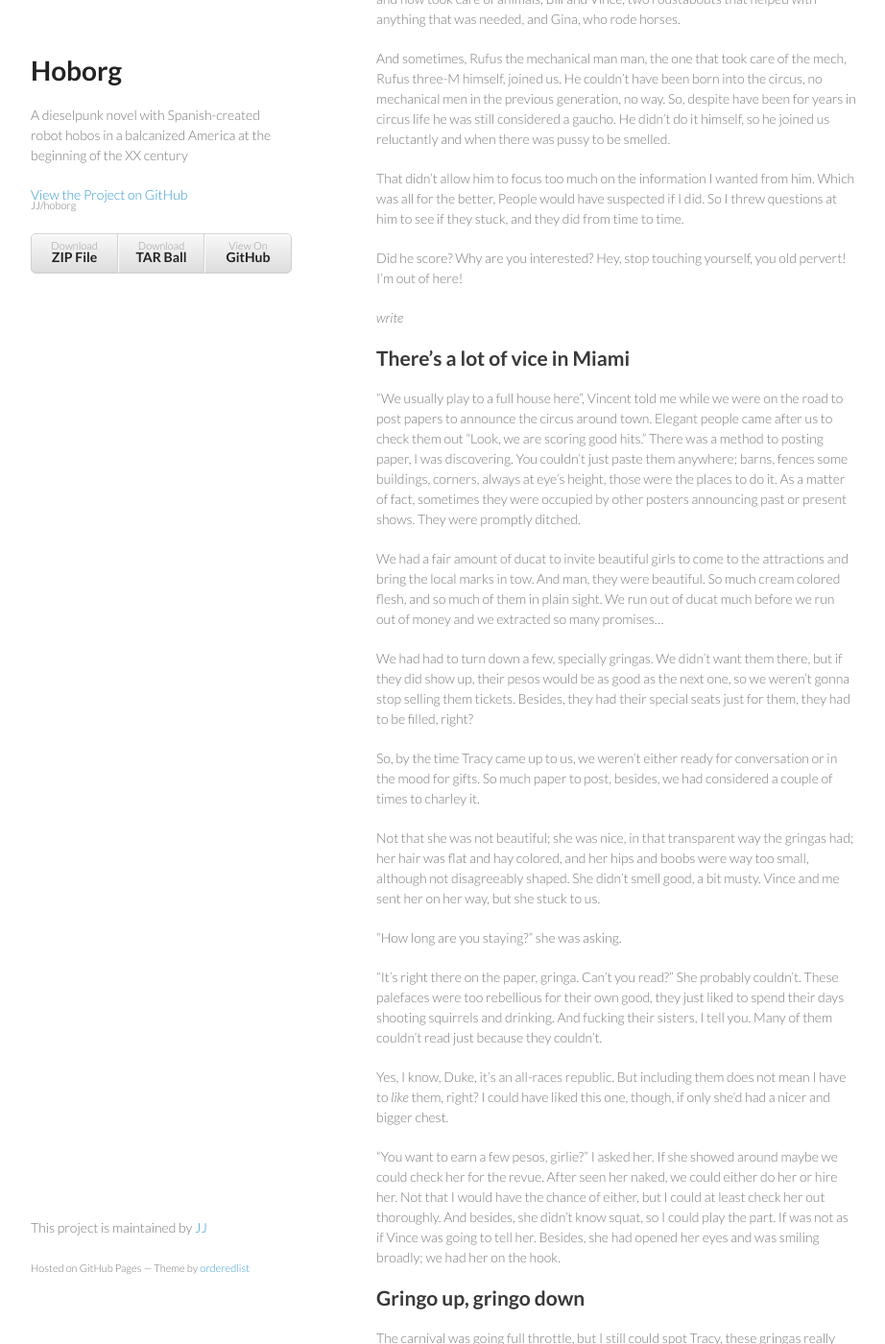
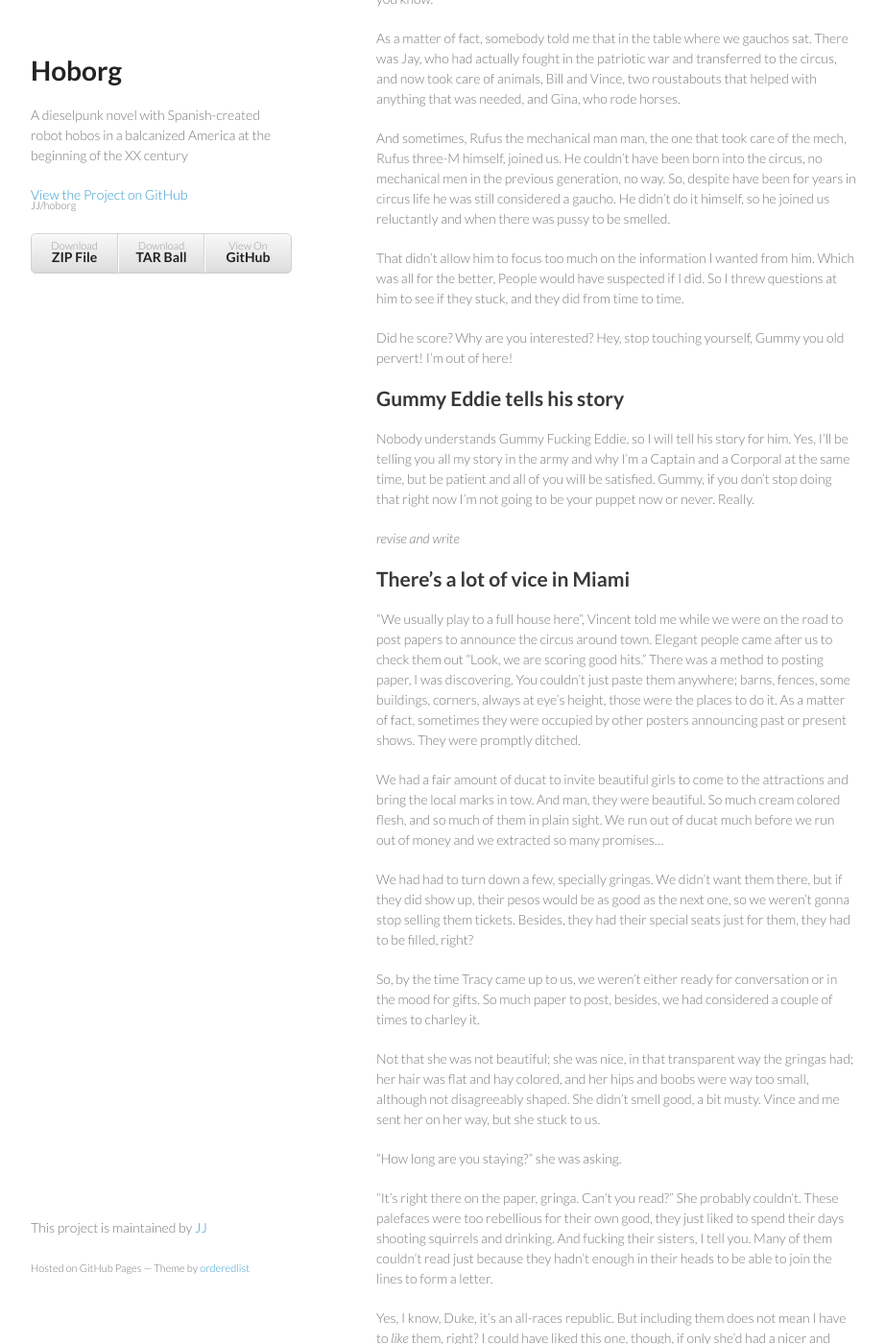
Before and after one commit to JJ/hoborg, a Jekyll site: the page built from text/text.md, in a window 1280 px wide and 1400 px high, scrolled down 13120 px. Shown: the whole window at 96% size, without its empty margins (178-1100 px from the left). Built offline with Jekyll 4.4.1, drawn with Linux system fonts in a browser that asks for light colours; some of the changed text lies outside the part shown.

Commit message:
Sync text/text.md from master to gh-pages

```diff
--- a/text/text.md
+++ b/text/text.md
@@ -5,7 +5,7 @@
 -----------
 
 This novel is released under a free license. Please check [its web for
-details](http://github.com/JJ/hoborg).
+details](http://github.com/JJ/hoborg). You can help by proof-reading, forking, or just talking about it.
 
 Meet the mechanical man
 ----------------------------------
@@ -208,9 +208,14 @@
 bigger than a chicken." He said, while Fist-means-business smiled in a
 nondescript way. "But yes, we can say it does that too".
 
-I got the money, I told them I took it from there, and they left and I
-never ever saw them again. Now that I've got what they want I'll have
-to look for them when I arrive at my destination. But that's not going
+I got the money, I told them I took it from there, and they were on
+their way and I
+never ever saw them again, and I won't until I do the delivery in a
+few days. Now that I've got what they want I'll have
+to look for them when I arrive at my destination. Or rather they will
+look for me.
+
+Whatever, that's not going
 to be today. No, today I'm not gonna tell you about my joining the
 circus either.  Something I didn't really thought was going to be
 necessary.
@@ -222,14 +227,15 @@
 weather today or just plainly fed up with telling stories, so it's
 going to be my pleasure to delight you today with the story of my
 life before the Call. No, Gummy Eddy, you've never heard this before, I
-promise. It's all made up, I mean, this is the real deal. I haven't
+promise. It's all made up, I mean, this is the real deal, all I've
+told you before was made up. Besides, I haven't
 even started to drink today! Oh my, I haven't even started to drink
 today. Somebody buy me a drink, oh please. Captain Cabo?
 
 That's better. So, it's my pleasure now to tell you the story. When I was a little boy...
 
 OK, OK, please behave yourselves. I
-will cut it short. During the Civil War I was in the Glorious
+will cut it short. During the  War I was in the Glorious
 Confederate Army, so yes, what's with it? This was Florida, it was a
 confederate state, I was conscripted! I never had any slaves! I've
 told you!
@@ -375,7 +381,7 @@
 and raised his offer. What the hell, he could have offered me the
 whole fucking circus. "How much is that worth for you?"
 
-"American dollars?" The suited man snorted. Now I could see that the
+"American dollars?" I replied, and the suited man snorted. Now I could see that the
 suit had been recently cleaned, ironed and starched, but was the worse
 for wear and threadbare in places. And his hair was not greased back,
 just dirty and greasy. He was a lot louse, probably, somebody
@@ -474,10 +480,11 @@
 the mech carriage. He purposefully knocked on the door, looking at me
 and moving his mouth in the first phase of a smile that tried to
 instill trust but would have failed if it weren't for the fact that I
-was beyond worrying about trust, I could only see beyond the door of that
+was beyond worrying about trust, My mind could only focus on what was
+inside that
 carriage. And he saw that.
 
-"So, how much is this worth for you?" he asked me.
+"So, how many pesos, real money,  is this worth for you?" he asked me.
 
 I didn't answer straight away. But that was probably the wrong answer,
 because he knew that, come this point, I wasn't gonna get back.
@@ -654,7 +661,8 @@
 No, that's Fulgencio Ribera, with a b. I don't know any Rivera from
 anywhere. I went to school in... What's with it? Why do you want to
 know? Did I ask you where you served, Captain? Does anybody know the
-whereabouts of Duke's castle?
+whereabouts of Duke's castle? Yes, yay, in the slopes of the Big Rock
+Candy Mountain by the Lemonade Springs.
 
 Just go to hell. I'm off to sleep.
 
@@ -741,10 +749,21 @@
 I did. So I threw questions at him to see if they stuck, and they did
 from time to time.
 
-Did he score? Why are you interested? Hey, stop touching yourself, you
+Did he score? Why are you interested? Hey, stop touching yourself,
+Gummy you
 old pervert! I'm out of here!
 
-*write*
+Gummy Eddie tells his story
+-----------------------------------------
+
+Nobody understands Gummy Fucking Eddie, so I will tell his story for
+him. Yes, I'll be telling you all my story in the army and why I'm a
+Captain and a Corporal at the same time, but be patient and all of you
+will be satisfied. Gummy, if you don't stop doing that right now I'm
+not going to be your puppet now or never. Really.
+
+*revise and write*
+
 
 There's a lot of vice in Miami
 --------------------------------------
@@ -753,7 +772,7 @@
 on the road to post papers to announce the circus around town. Elegant
 people came after us to check them out "Look, we are scoring good
 hits." There was a method to posting paper, I was discovering. You
-couldn't just paste them anywhere; barns, fences some buildings,
+couldn't just paste them anywhere; barns, fences, some buildings,
 corners, always at eye's height, those were the places to do it. As a
 matter of fact, sometimes they were occupied by other posters
 announcing past or present shows. They were promptly ditched.
@@ -785,19 +804,28 @@
 couldn't. These palefaces were too rebellious for their own good, they
 just liked to spend their days shooting squirrels and drinking. And
 fucking their sisters, I tell you. Many of them couldn't read just
-because they couldn't.
+because they hadn't enough in their heads to be able to join the lines
+to form a letter.
 
 Yes, I know, Duke, it's an all-races republic. But including them does
 not mean I have to *like* them, right? I could have liked this one,
 though, if only she'd had a nicer and bigger chest.
 
-"You want to earn a few pesos, girlie?" I asked her. If she showed
+"You want to earn a few pesos, girlie?" I asked her. If she came
 around maybe we could check her for the revue. After seen her naked,
 we could either do her or hire her. Not that I would have the chance
 of either, but I could at least check her out thoroughly. And besides,
 she didn't know squat, so I could play the part. If was not as if
 Vince was going to tell her. Besides, she had opened her eyes and was
 smiling broadly; we had her on the hook.
+
+"So, do you have a name to go with those beautiful eyes?" I asked
+yer. Vince just continued checking her out.
+
+"Tracy." She said while he blinked. Yay, we had her on the hook. Or
+the other way round.
+
+*revise*
 
 Gringo up, gringo down
 ------------------------------
@@ -806,6 +834,42 @@
 these gringas really don't know how to mix with the crowd. She was so
 white and blond and she put a white dress on top of that just so that
 she could be made out even by night and with closed eyes.
+
+We got her to the ringmaster, and as a payment we got to see her naked
+while she was checked for the nudist colony. That was the only act she
+could do on short notice, because there's nothing much that needs to
+be done, just be naked. Pretty girls usually started at the circus
+that way before they learned something and graduated to the revues or
+jig shows if they were whites, or even real circus acts if they were
+good at it, and they got assigned from the government.
+
+But no government job was needed to stand naked and pout, which she
+seemed to be good enough at. Not a great body, even for a
+paleface. Too whitey, cute pair of boobs, those pink nipples could win
+her a good pouch of pesos, and flat booty, but hey, she was white,
+what could you expect. And she had a bushy crotch that extended almost
+up to her belly button. Nudist colony girls had it shaved, but there
+was going to be no time today, the sideshows were about to begin.
+
+Vince, the ringmaster and me just left her there while we talked among
+us as if we were examining a horse. She started to cover herself and
+we knew it was time to hire or kick her off, because if we let it
+linger for too long she could change her mind.
+
+Yes, I knew all that by that time. You learn fast in the circus and
+you learn a lot of trades, but the first thing you learn is people,
+what they do and what you can do to them. That includes girls.
+
+So of course she was hired for the day. Vince and me led her to the
+carriage that was shared by the nudist colony girls that came with the
+circus, another day hire was also there and she was getting explained
+how to pose and what to do and advice on how to avoid farting and
+things like that. We couldn't stay, of course, the mistress shooed us
+away. I understand that, we men could be there the whole day and do no
+work. Except maybe touching ourselves. Please, Gummy, you've already
+done it today once, can't you please stop?
+
+* write and revise *
 
 Clown act
 -------------
@@ -869,7 +933,10 @@
 All was quiet after that, except for the laughs of the clowns getting
 back into their car.
 
-"Let's go. Let the Guard take care of this mess".  We walked back to our horses, not speaking at all. We arrived all tired and sooty back at the circus and we went straight to our carriage; we could hear laughs coming from the clown carriages for a while still.
+"Let's go. Let the Guard take care of this mess".  We walked back to
+our horses, not speaking at all. We arrived all tired and sooty back
+at the circus and we went straight to our carriage; we could hear
+laughs coming from the clown carriages for a while still.
 
 Rebuilding
 -------------
@@ -884,7 +951,7 @@
 him almost a permanent fixture in the gaucho crew, even if there were
 no revue girls around.
 
-He even sometimes paid attention when I talked to him, but he seemed
+He even  paid attention  sometimes when I talked to him, but he seemed
 to have some difficulty staying focused, trying always to steal the
 focus of the conversation to talk about other stuff.
 
```
Also changed, not shown: other parts of text/text.md (+1 -1 lines).
